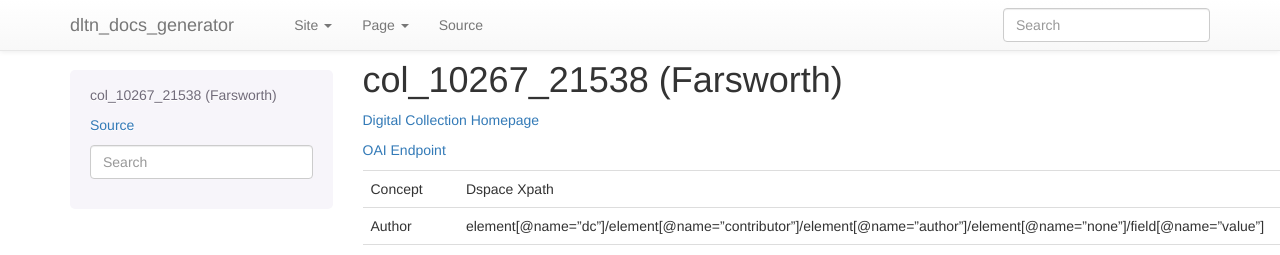
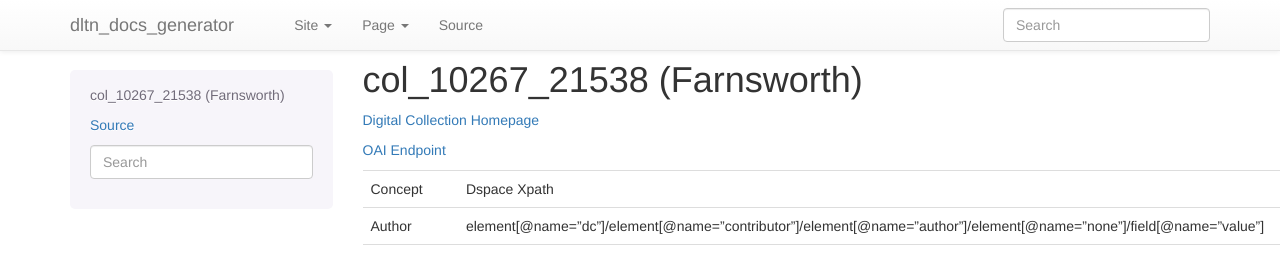
Before and after one commit to DigitalLibraryofTennessee/dltn_docs_generator, a Sphinx documentation site: the page built from docs/mappings/rhodes/col_10267_21538.rst, in a window 1280 px wide and 1368 px high. Shown: the top 255 px of the window. Built offline with Sphinx 7.4.7, drawn with Linux system fonts in a browser that asks for light colours; pages that are not in the unit, such as notebooks, are missing from menus.

Commit message:
Fix typo.

```diff
--- a/docs/mappings/rhodes/col_10267_21538.rst
+++ b/docs/mappings/rhodes/col_10267_21538.rst
@@ -1,4 +1,4 @@
-col_10267_21538 (Farsworth)
+col_10267_21538 (Farnsworth)
 ===========================
 
 `Digital Collection Homepage <http://dlynx.rhodes.edu/jspui/handle/10267/21538>`_
```
Also changed, not shown: other parts of docs/mappings/rhodes/col_10267_21538.rst (+1 -1 lines).
